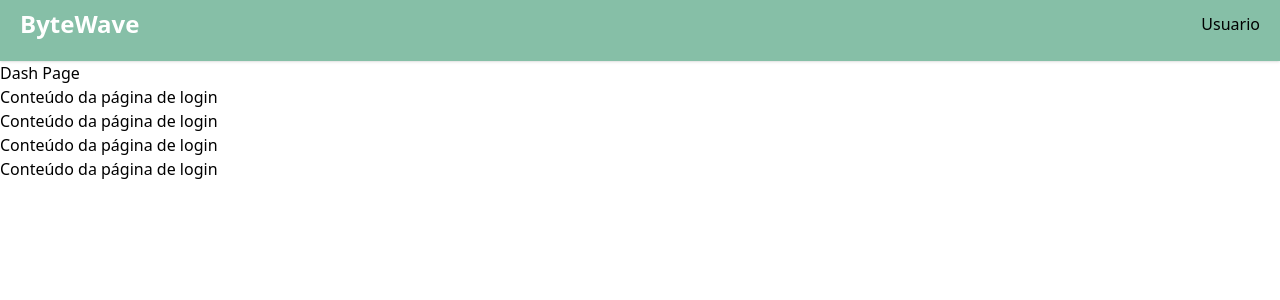
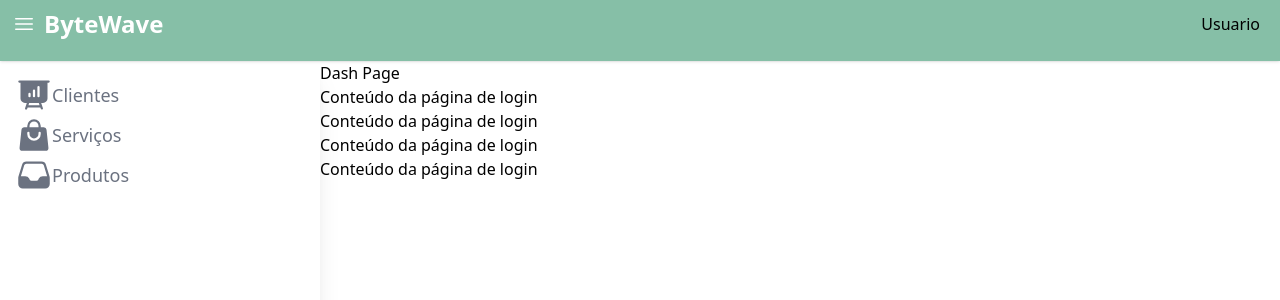
Before and after one commit to GBRbotelho/gabifront, a React (Vite) app: page /dashboard in a window 1280 px wide. Shown: the top 300 px of the page. Built offline with nearby package versions, Linux system fonts and the light colour scheme.

Commit message:
Navbar menu hamburguer

```diff
--- a/package.json
+++ b/package.json
@@ -10,6 +10,8 @@
     "preview": "vite preview"
   },
   "dependencies": {
+    "@heroicons/react": "^2.0.18",
+    "@material-tailwind/react": "^2.1.1",
     "autoprefixer": "^10.4.15",
     "postcss": "^8.4.29",
     "react": "^18.2.0",
--- a/src/components/layout/DashboardLayout.jsx
+++ b/src/components/layout/DashboardLayout.jsx
@@ -1,14 +1,22 @@
-import React from "react";
+import React, { useState } from "react";
 import Navbar from "../menus/Navbar";
-import Sidebar from "../menus/Sidebar"; // Importe o Sidebar aqui
+import Sidebar from "../menus/Sidebar";
 
 function DashboardLayout({ children }) {
+  const [isSidebarOpen, setIsSidebarOpen] = useState(true);
+
+  // Função para lidar com a abertura/fechamento do Sidebar
+  const toggleSidebar = () => {
+    setIsSidebarOpen(!isSidebarOpen);
+  };
+
   return (
     <div>
-      <Navbar /> {/* Navbar no topo */}
+      {/* Passe o estado isSidebarOpen e a função toggleSidebar para o Navbar e o Sidebar */}
+      <Navbar isSidebarOpen={isSidebarOpen} toggleSidebar={toggleSidebar} />
       <div className="flex">
-        <Sidebar /> {/* Sidebar à esquerda */}
-        <main>{children}</main> {/* Conteúdo principal */}
+        <Sidebar isSidebarOpen={isSidebarOpen} />
+        <main>{children}</main>
       </div>
     </div>
   );
--- a/src/components/menus/Navbar.jsx
+++ b/src/components/menus/Navbar.jsx
@@ -1,18 +1,45 @@
 import React from "react";
 
-function Navbar() {
+function Navbar({ isSidebarOpen, toggleSidebar }) {
+  const handleToggleSidebar = () => {
+    // Verifique se a barra lateral deve ser exibida ou oculta
+    if (isSidebarOpen) {
+      toggleSidebar(false); // Fecha a barra lateral se estiver aberta
+    } else {
+      toggleSidebar(true); // Abre a barra lateral se estiver fechada
+    }
+  };
+
   return (
-    <nav className="sticky  top-0 left-0 !z-[70] h-[61px] w-full border-b border-gray-200 shadow dark:border-gray-700 dark:bg-gray-800">
+    <nav className="sticky top-0 left-0 z-[70] h-[61px] w-full border-b border-gray-200 shadow dark:border-gray-700 dark:bg-gray-800">
       <div className="h-[61px] bg-custom px-3 py-2 print:hidden lg:px-5 lg:pl-3">
         <div className="flex items-center justify-between">
           <div className="flex items-center justify-start">
+            {/* Sempre exiba o botão do menu, não importa o tamanho da tela */}
+            <button
+              onClick={handleToggleSidebar}
+              className="text-white hover:text-gray-300 focus:outline-none"
+            >
+              <svg
+                xmlns="http://www.w3.org/2000/svg"
+                viewBox="0 0 24 24"
+                fill="currentColor"
+                className="w-6 h-6"
+              >
+                <path
+                  fillRule="evenodd"
+                  d="M3 6.75A.75.75 0 013.75 6h16.5a.75.75 0 010 1.5H3.75A.75.75 0 013 6.75zM3 12a.75.75 0 01.75-.75h16.5a.75.75 0 010 1.5H3.75A.75.75 0 013 12zm0 5.25a.75.75 0 01.75-.75h16.5a.75.75 0 010 1.5H3.75a.75.75 0 01-.75-.75z"
+                  clipRule="evenodd"
+                />
+              </svg>
+            </button>
             <a to="/" className="ml-2 flex md:mr-24">
-              <span className="self-center whitespace-nowrap text-xl font-semibold text-white md:text-2xl">
+              <span className="self-center whitespace-nowrap text-2xl font-semibold text-white">
                 ByteWave
               </span>
             </a>
           </div>
-          <div className="!z-[999] flex items-center justify-center gap-5">
+          <div className="flex items-center justify-center gap-5">
             <div>
               <h1>Usuario</h1>
             </div>
@@ -22,4 +49,5 @@ function Navbar() {
     </nav>
   );
 }
+
 export default Navbar;
--- a/src/components/menus/Sidebar.jsx
+++ b/src/components/menus/Sidebar.jsx
@@ -1,7 +1,36 @@
 import React from "react";
+import { Card, List, ListItem, ListItemPrefix } from "@material-tailwind/react";
+import {
+  PresentationChartBarIcon,
+  ShoppingBagIcon,
+  InboxIcon,
+} from "@heroicons/react/24/solid";
 
-function Sidebar() {
-  return
+export default function Sidebar({ isSidebarOpen }) {
+  return (
+    <div className={`lg:w-[20rem] ${isSidebarOpen ? "block" : "hidden"}`}>
+      <Card className="h-screen p-4 shadow-xl shadow-blue-gray-900/5">
+        <List>
+          <ListItem className="text-gray-500 text-lg">
+            <ListItemPrefix>
+              <PresentationChartBarIcon className="h-9 w-9 text-gray-500" />
+            </ListItemPrefix>
+            Clientes
+          </ListItem>
+          <ListItem className="text-gray-500 text-lg">
+            <ListItemPrefix>
+              <ShoppingBagIcon className="h-9 w-9 text-gray-500" />
+            </ListItemPrefix>
+            Serviços
+          </ListItem>
+          <ListItem className="text-gray-500 text-lg">
+            <ListItemPrefix>
+              <InboxIcon className="h-9 w-9 text-gray-500" />
+            </ListItemPrefix>
+            Produtos
+          </ListItem>
+        </List>
+      </Card>
+    </div>
+  );
 }
-
-export default Sidebar;
--- a/vite.config.js
+++ b/vite.config.js
@@ -4,7 +4,7 @@ import react from "@vitejs/plugin-react-swc";
 export default defineConfig({
   plugins: [react()],
   server: {
-    host: "localhost",
+    host: "0.0.0.0",
     port: 5173,
   },
 });
```
Also changed, not shown: 1 other file (tests, documents, lock files or other folders).
